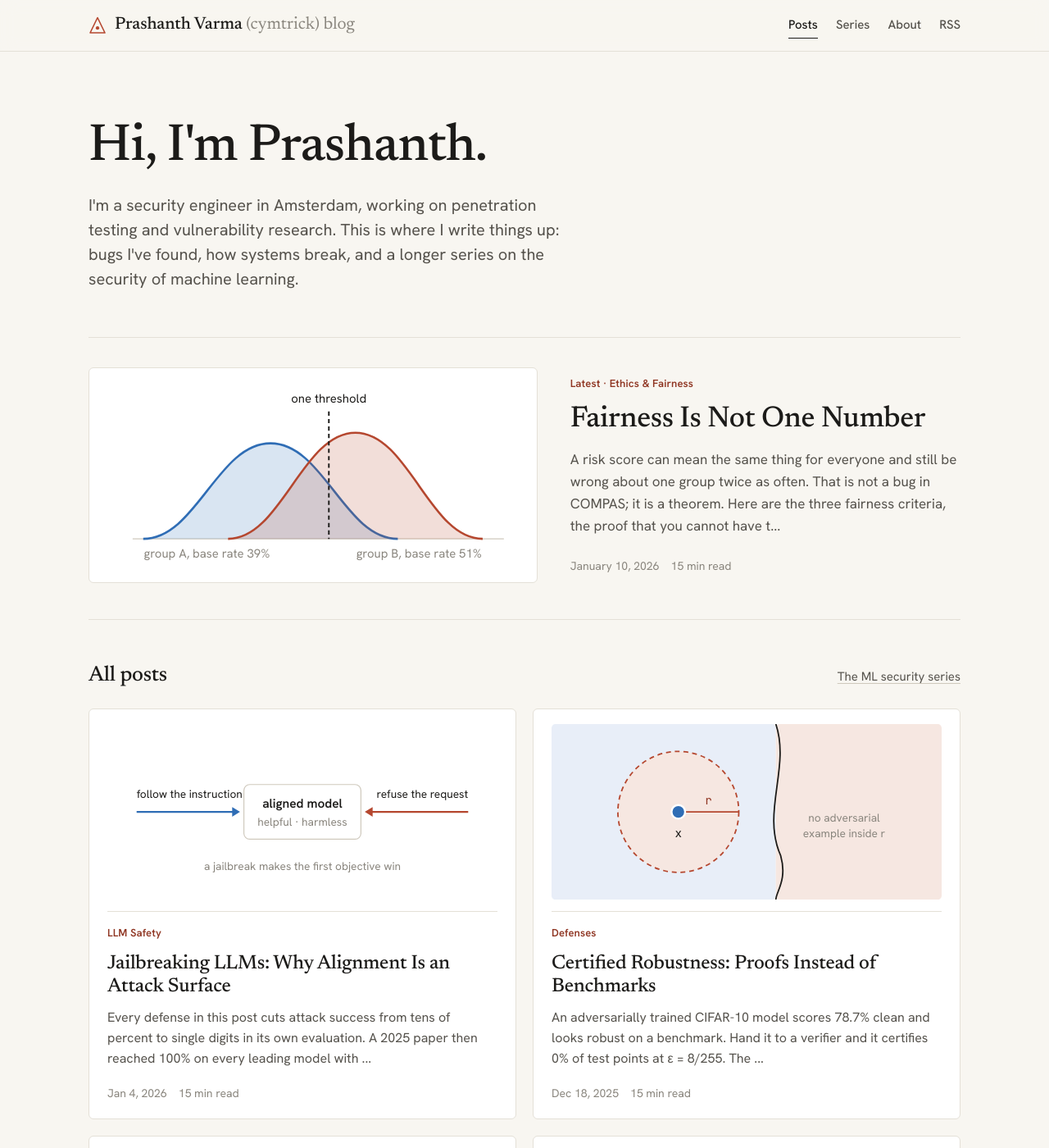
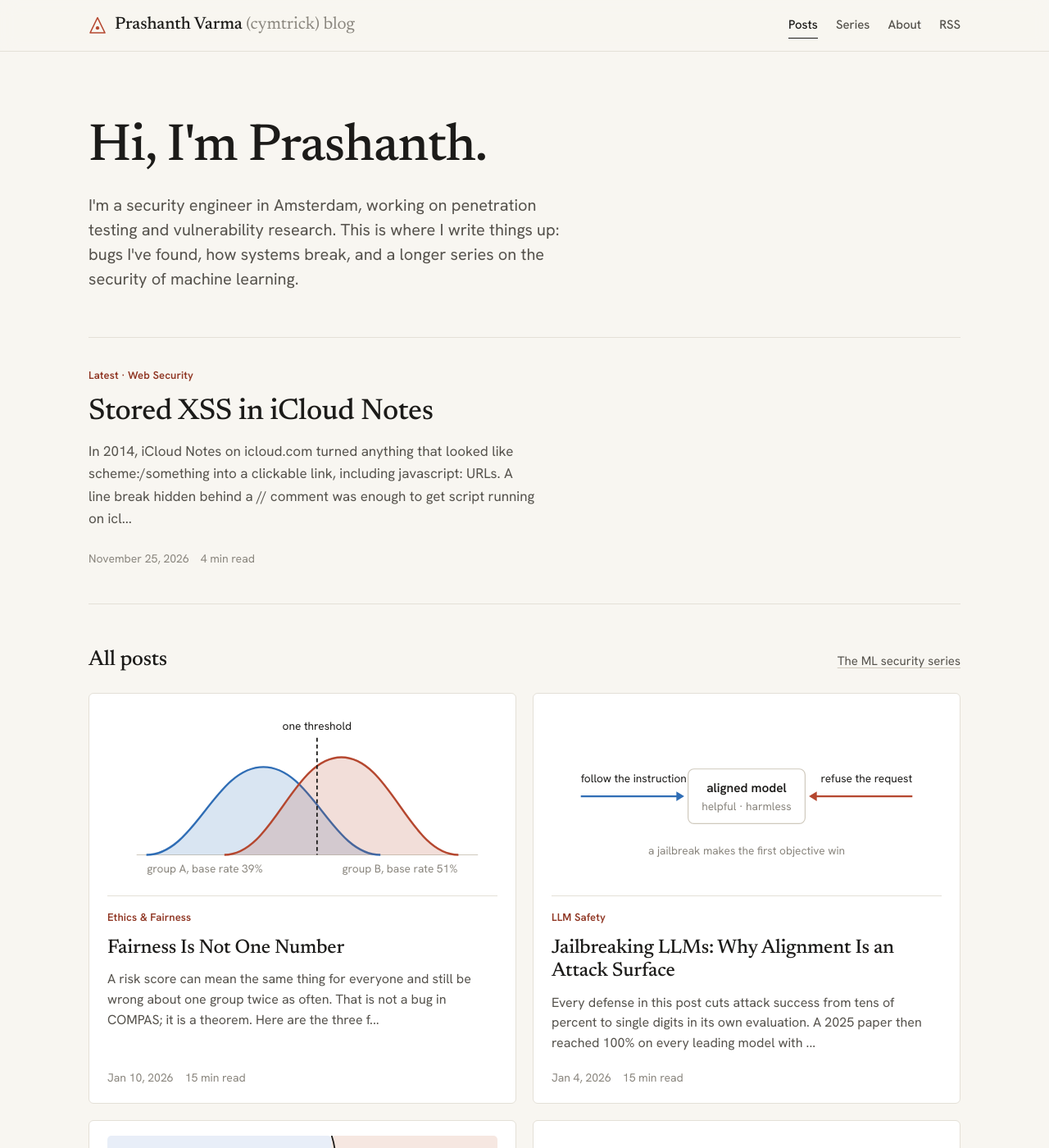
Before and after one commit to cymtrick/cymtrick.github.io, a Jekyll site: the page built from index.html, in a window 1280 px wide and 1400 px high. Shown: the whole window at 82% size. Built offline with Jekyll 4.4.1, drawn with Linux system fonts in a browser that asks for light colours; part of the change alters nothing that is shown.

Commit message:
Add post: Stored XSS in iCloud Notes (2014), with the PoC video
The proof-of-concept video is re-encoded without its near-silent Vorbis
track (which Safari can't play in MP4), with faststart, 4.9 MB -> 1.3 MB.
A sidebar note title showing partial card details is covered in every frame.

Co-Authored-By: Claude Opus 5.5 <noreply@anthropic.com>
Claude-Session: https://claude.ai/code/session_01WUUL54RW17Dj4FEiyqp19z

````diff
--- /dev/null
+++ b/_posts/2026-11-25-icloud-notes-stored-xss.md
@@ -0,0 +1,78 @@
+---
+title: "Stored XSS in iCloud Notes"
+category: "Web Security"
+tags: [web-security, xss, apple, icloud]
+read_time: "4 min read"
+dek: "In 2014, iCloud Notes on icloud.com turned anything that looked like scheme:/something into a clickable link, including javascript: URLs. A line break hidden behind a // comment was enough to get script running on icloud.com without touching a proxy."
+---
+
+This one goes back to October 2014. I was poking at the web version of iCloud Notes at `icloud.com/#notes`, in Firefox, and found a way to store a `javascript:` link inside a note that ran on `icloud.com` when clicked. I reported it to Apple Product Security on 4 October 2014. Here's how it worked and how the report went.
+
+## How Notes turned text into links
+
+Notes had an auto-linker. As you typed, JavaScript on the page turned anything that looked like a URL into a link, and every keystroke fired an AJAX request that saved the note to the server.
+
+So I started feeding it things to see what it would and wouldn't link:
+
+- `www.SOMETHING` became a link, as long as it started with `www.`
+- `http://SOMETHING` became a link
+- `SOMETHING://SOMETHING` became a link
+- `SOMETHING:/SOMETHING` became a link
+- `SOMETHING:SOMETHING` did not
+
+The rule looked like "any scheme, as long as a slash follows the colon". It didn't check which scheme, which means `javascript:` was fair game. The only thing in the way was the slash, because `javascript:alert(0)` has no slash after the colon and was left as plain text.
+
+## First version: the slash and a proxy
+
+I typed `javascript:/alert(0)`. Notes happily linked it, and the save request carried:
+
+```html
+<a href='javascript:/alert(0)'>
+```
+
+That link doesn't do anything useful on its own: `/alert(0)` isn't valid JavaScript. But the link was built on the client and sent to the server in the save request, so I caught that request in an intercepting proxy and edited it to:
+
+```html
+<a href='javascript:alert(0)'>
+```
+
+The server accepted it and the JSON response came back successful. The note now held a working `javascript:` link. Swapping `alert(0)` for `alert(document.cookie)` showed it running with access to the page's cookies. That's what I sent in the first report.
+
+## Second version: no proxy needed
+
+Needing a proxy to edit the request made the bug weaker than it should be, so I kept going. On 20 November I sent Apple a version that works from the note editor alone:
+
+```
+javascript://%0D%0Aalert(document.domain)+20/10
+```
+
+This passes the auto-linker because it has `://` after the scheme. When the link is clicked, the browser URL-decodes everything after `javascript:` and runs it as script:
+
+- `//` starts a JavaScript comment, so whatever follows on that line is ignored.
+- `%0D%0A` decodes to a carriage return and line feed, which ends the comment.
+- `alert(document.domain)+20/10` sits on the next line and runs. The `+20/10` is plain arithmetic hanging off the end, and it makes the whole thing read a bit more like a URL.
+
+Because the link is saved into the note, it stays there and fires on `icloud.com` every time it's clicked. In the video, the `document.cookie` version pops an alert with the session cookies, including `X-APPLE-WEB-ID` and `X-APPLE-WEBAUTH-VALIDATE`, and the `document.domain` version shows `www.icloud.com`.
+
+## Video
+
+This is the proof of concept I sent with the second report, recorded on 20 November 2014. It shows the links in a note, the cookie alert, and the `document.domain` alert. One note title in the sidebar has been covered up because it contained personal details.
+
+<video class="post-video" controls preload="metadata" playsinline poster="{{ '/assets/video/icloud-notes-xss.jpg' | relative_url }}">
+  <source src="{{ '/assets/video/icloud-notes-xss.mp4' | relative_url }}" type="video/mp4">
+  <a href="{{ '/assets/video/icloud-notes-xss.mp4' | relative_url }}">Download the video (MP4, 1.3 MB)</a>
+</video>
+
+## Timeline
+
+- **4 October 2014:** reported to Apple Product Security.
+- **15 October 2014:** a security analyst confirmed the report was being investigated and asked me to keep it private in the meantime.
+- **20 November 2014:** sent the no-proxy payload and the video.
+- **21 November 2014:** Apple replied that they were still investigating and asked me not to disclose until any updates were available.
+- **24 November 2014:** asked for a status update, and whether there was a reward or hall of fame credit.
+- **29 November 2014:** Apple asked whether I could still reproduce the issue. I couldn't.
+- **3 December 2014:** told Apple I could no longer reproduce it and the issue could be closed.
+- **8 December 2014:** asked when I'd be listed in Apple's hall of fame.
+- **12 December 2014:** Apple replied that they credit researchers after an issue has been fully addressed.
+
+That's where the thread ends.
--- a/assets/css/main.css
+++ b/assets/css/main.css
@@ -339,3 +339,4 @@ a:hover { text-decoration-color: var(--accent); }
 /* ── Embedded video ─────────────────────────────────────────── */
 .post-body .video { position: relative; aspect-ratio: 16 / 9; margin: 0 0 1.5em; }
 .post-body .video iframe { position: absolute; inset: 0; width: 100%; height: 100%; border: 0; border-radius: var(--radius); }
+.post-body .post-video { display: block; width: 100%; height: auto; margin: 0 0 1.5em; border: 1px solid var(--rule); border-radius: var(--radius); background: #000; }
````
Also changed, not shown: assets/video/icloud-notes-xss.jpg (added), 1 other file.
